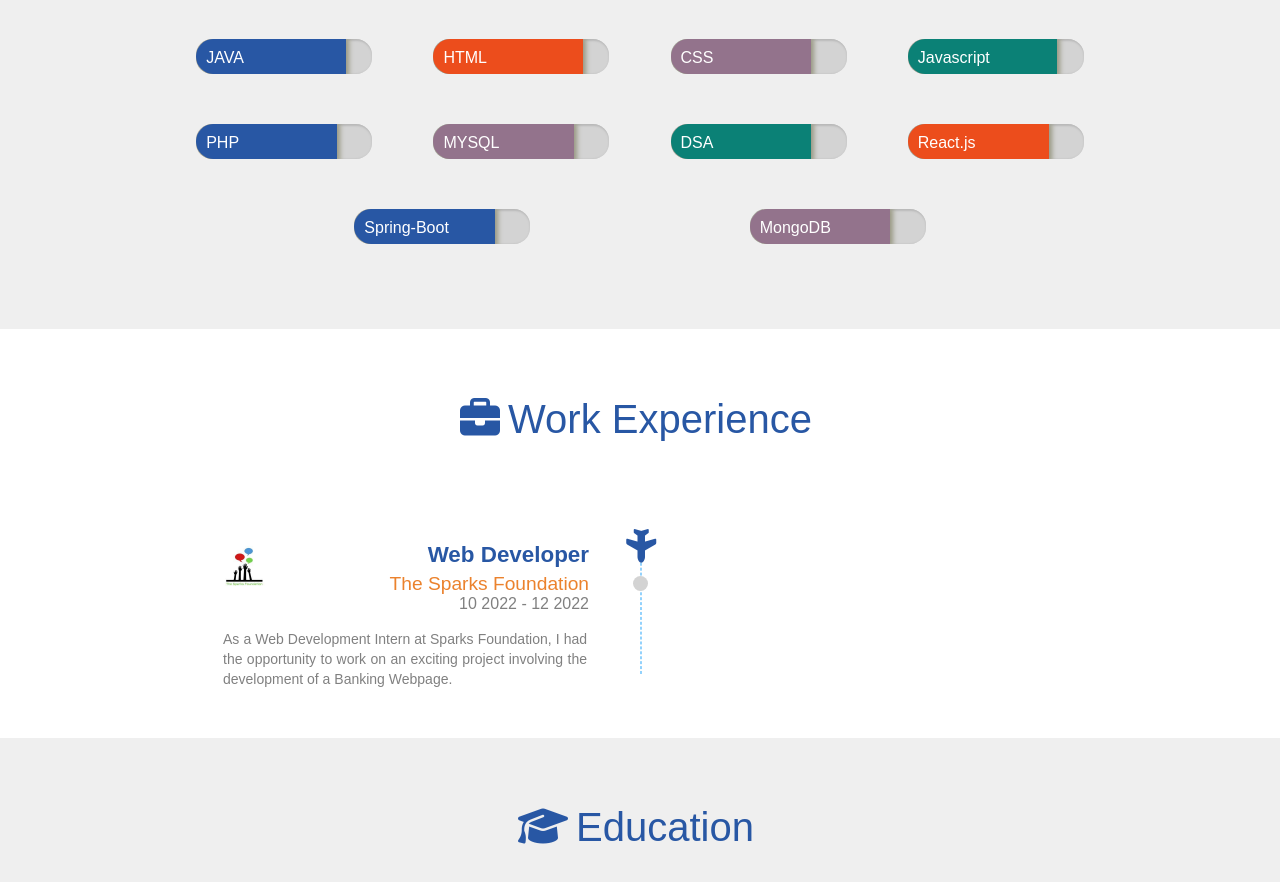
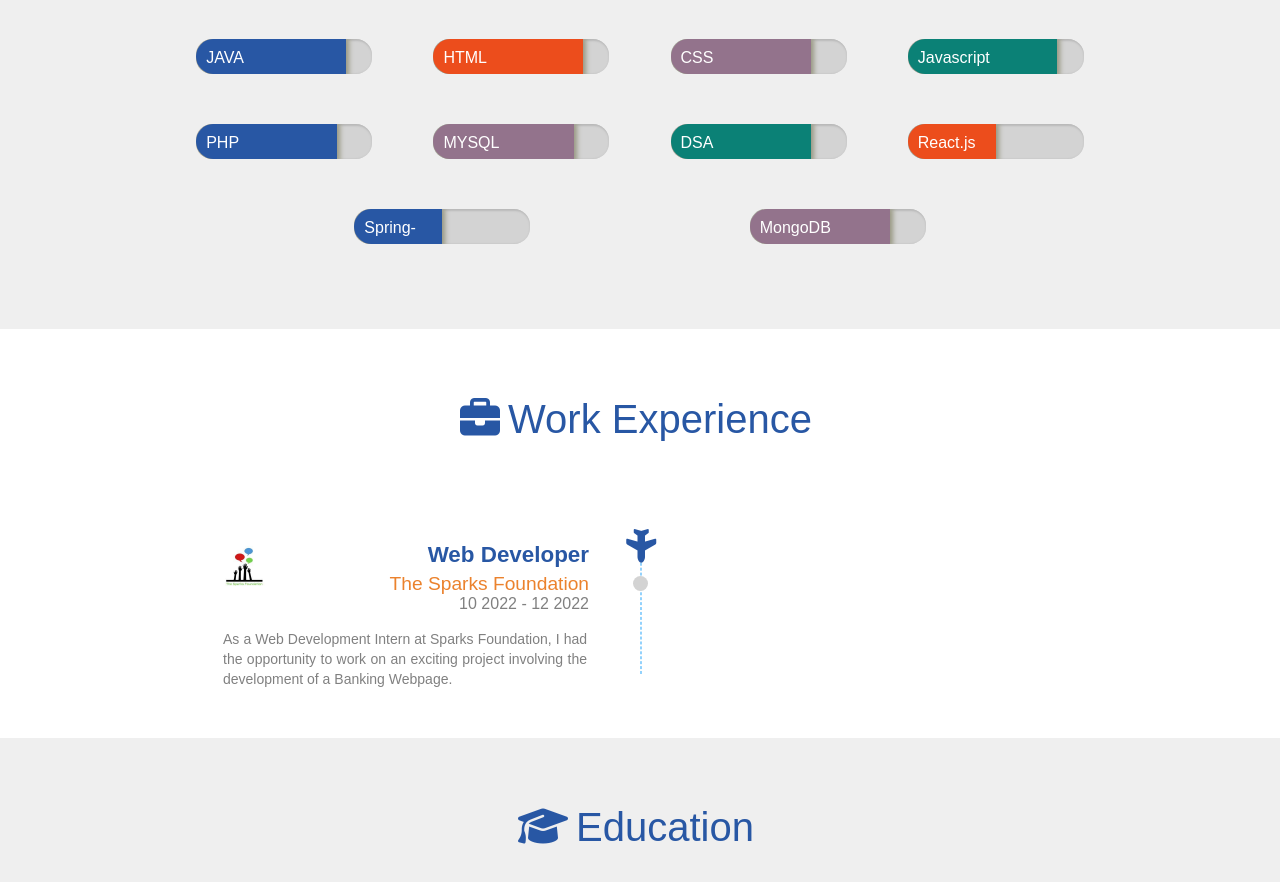
Before and after one commit to chanduthenipalli/chanduportfolio, a plain HTML site: page index.html in a window 1280 px wide. Shown: the part 980-1862 px from the top of the page. Drawn offline with Linux system fonts and the light colour scheme.

Commit message:
Update index.html

```diff
--- a/index.html
+++ b/index.html
@@ -568,12 +568,12 @@
                     </div>
                 </div>
                 <div class="skill-progress">
-                    <div class="eighty-percent mb-orange">
+                    <div class="fifty-percent mb-orange">
                         <div class="skill-name"><span>React.js</span></div>
                     </div>
                 </div>
                 <div class="skill-progress">
-                    <div class="eighty-percent mb-blue">
+                    <div class="fifty-percent mb-blue">
                         <div class="skill-name"><span>Spring-Boot</span></div>
                     </div>
                 </div>
```
